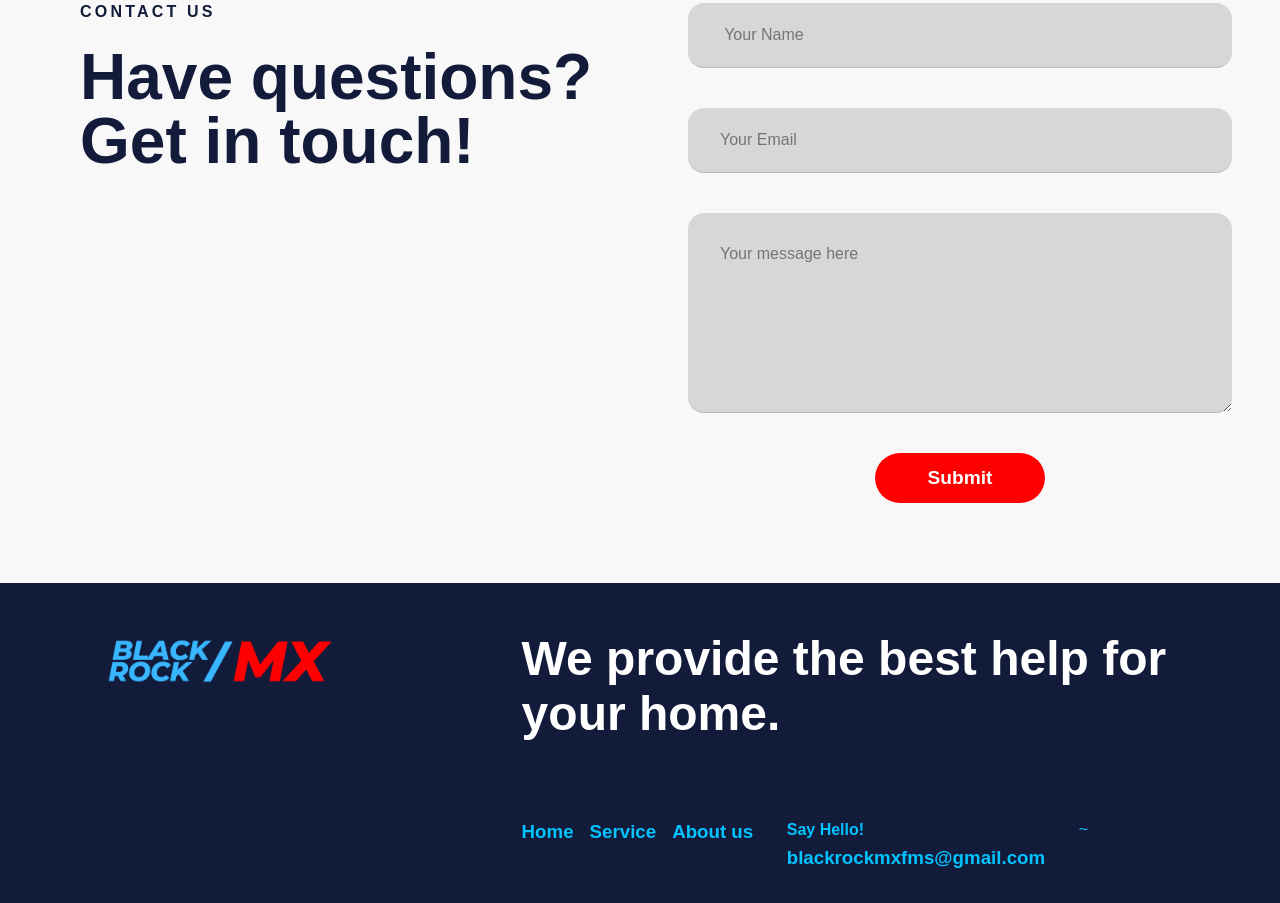
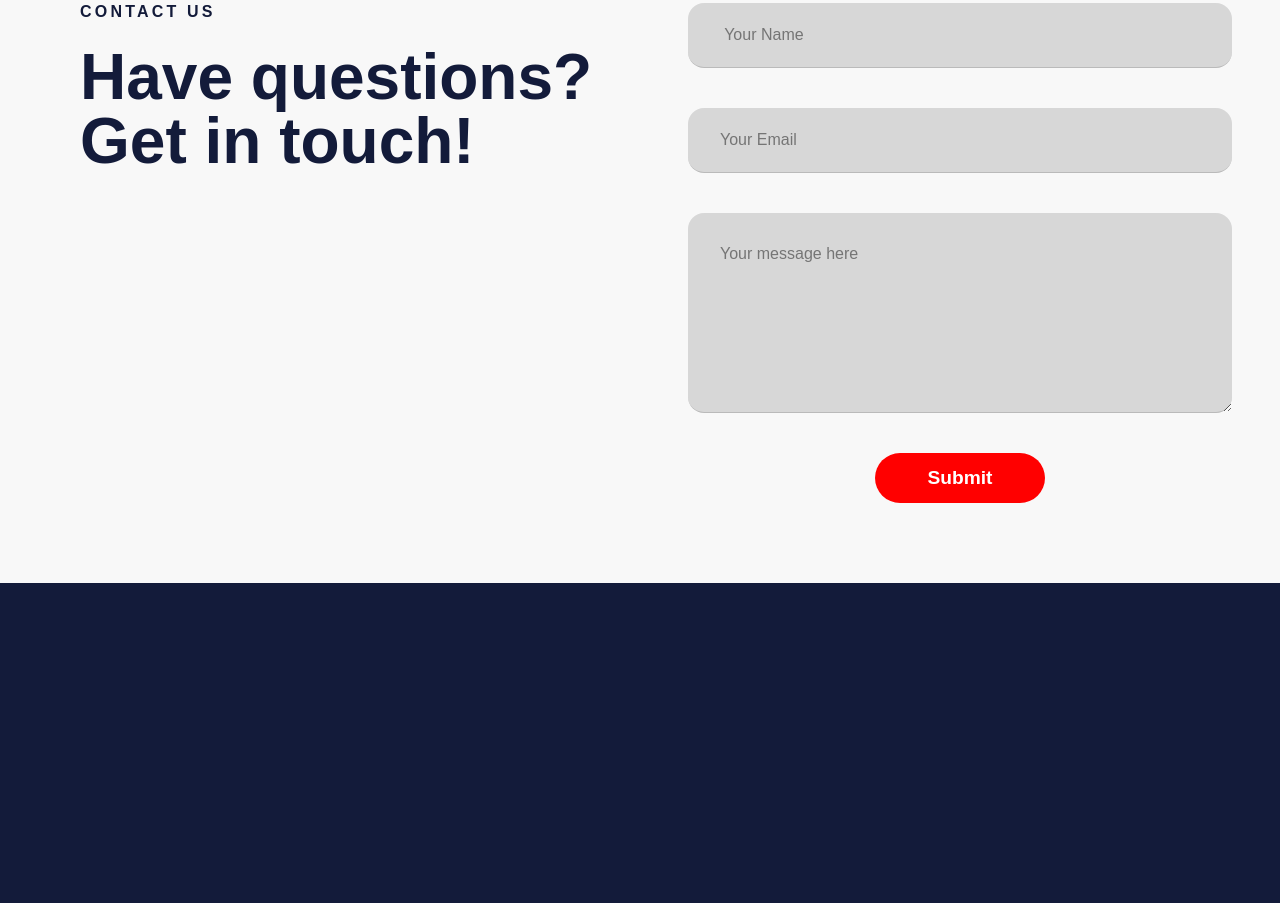
Before and after one commit to ArpanSankesh/Anthony-freelance-project-, a website: page public/index.html in a window 1280 px wide. Shown: the part 2695-3598 px from the top of the page. Drawn offline with Linux system fonts and the light colour scheme; a script that the page names is missing.

Commit message:
New Footer

```diff
--- a/public/index.html
+++ b/public/index.html
@@ -136,23 +136,7 @@
     </section>
 
     <footer>
-      <div class="logo2">
-        <img src="Asset/logo.png" alt="">
-      </div>
-      <div class="footer-content">
-        <h1>We provide the best help for your home.</h1>
-        <div class="footer-menu">
-          <div class="col-1">
-            <a href="#Home"><h3>Home</h3></a>
-            <a href="#Services"><h3>Service</h3></a>
-            <a href="#About-us"><h3>About us</h3></a>
-          </div>
-          <div class="col-2">
-            <h4>Say Hello!</h4>
-            <h3>blackrockmxfms@gmail.com</h3>
-          </div>~
-        </div>
-      </div>
+
     </footer>
 
     </div>
```
